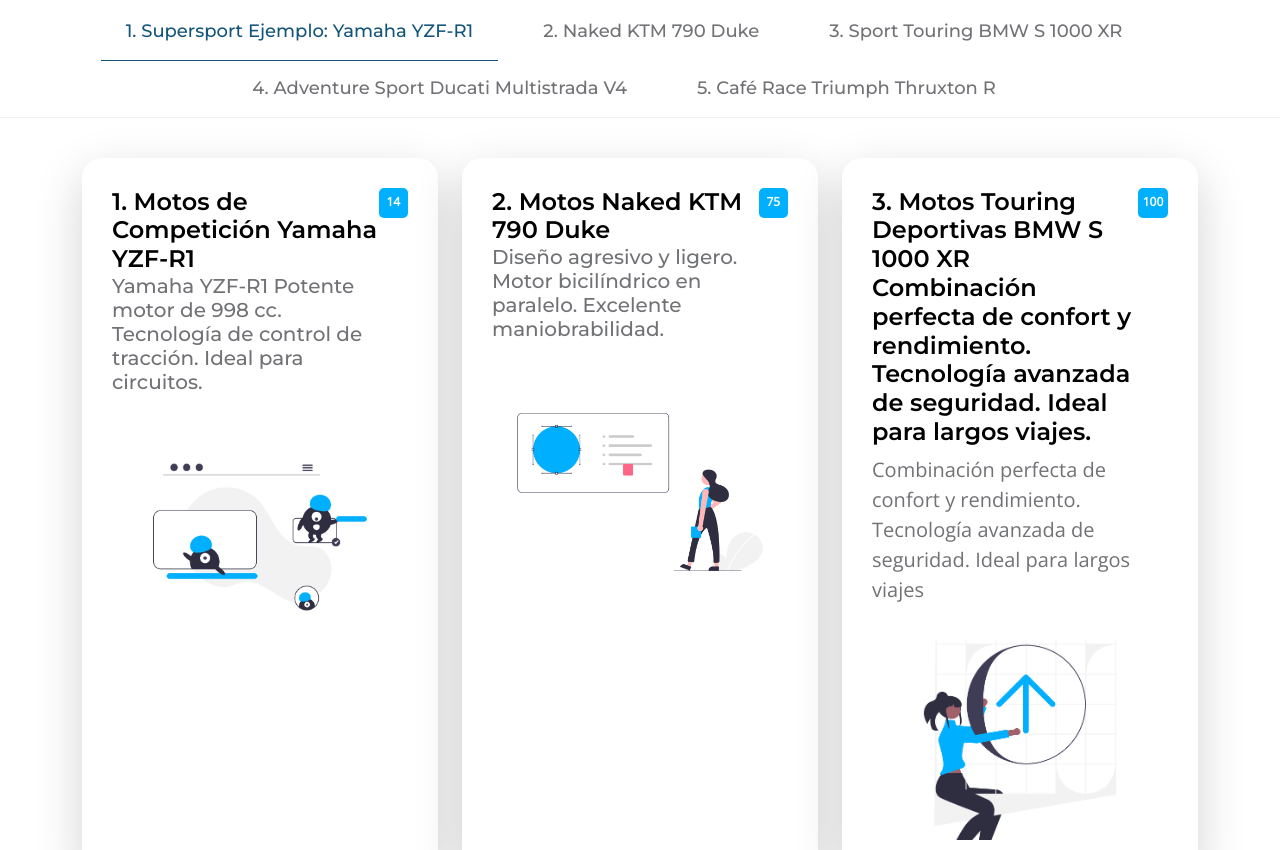
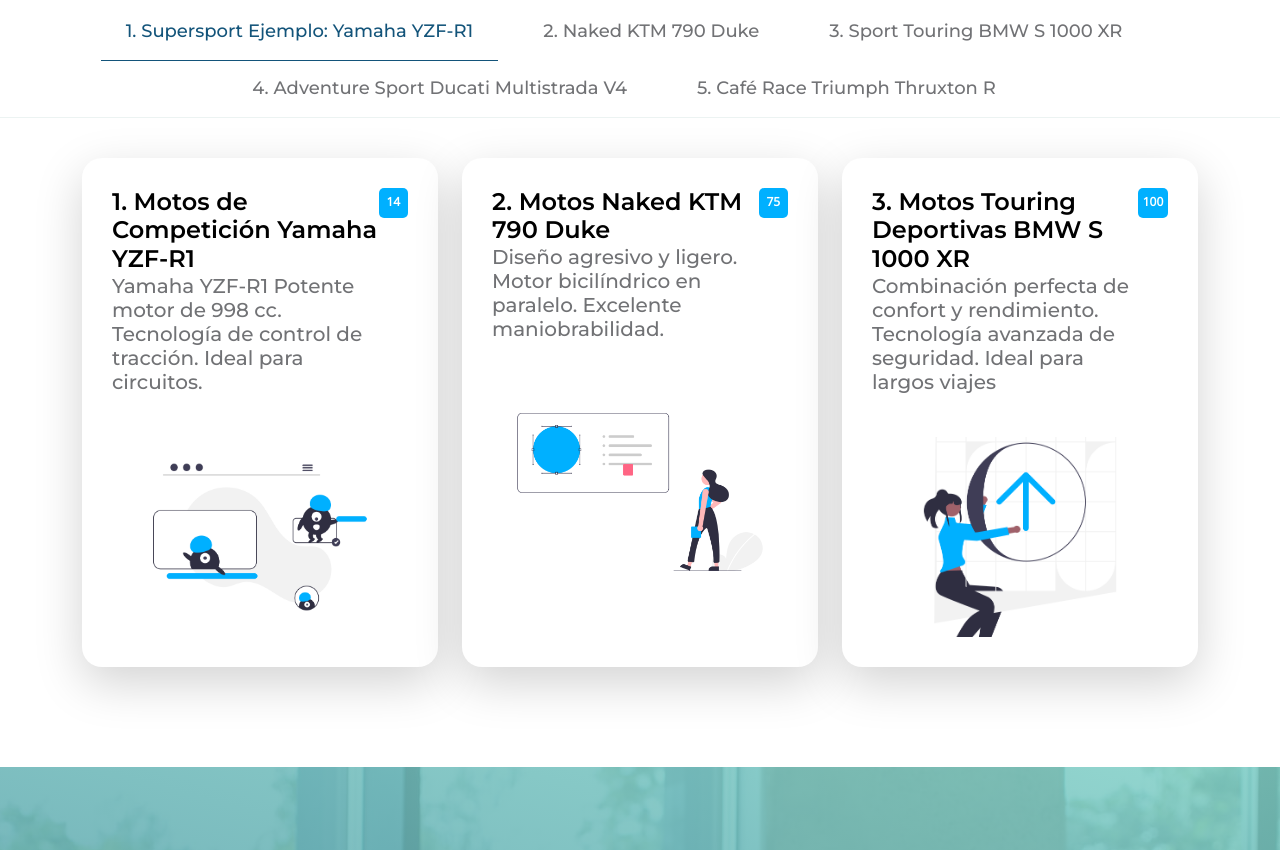
Before and after one commit to malibb-MARQUITOS/plantilla-mali-bb, a plain HTML site: page index.html in a window 1280 px wide. Shown: the part 1210-2060 px from the top of the page. Drawn offline with nearby package versions, Linux system fonts and the light colour scheme.

Commit message:
Update index.html

```diff
--- a/index.html
+++ b/index.html
@@ -284,9 +284,7 @@ Excelente maniobrabilidad.
                                                         <div>
                                                             <h5 class="mb-2">3. Motos Touring Deportivas
 BMW S 1000 XR
-Combinación perfecta de confort y rendimiento.
-Tecnología avanzada de seguridad.
-Ideal para largos viajes.</h5>
+
 
                                                                 <p class="mb-0">Combinación perfecta de confort y rendimiento.
 Tecnología avanzada de seguridad.
```
